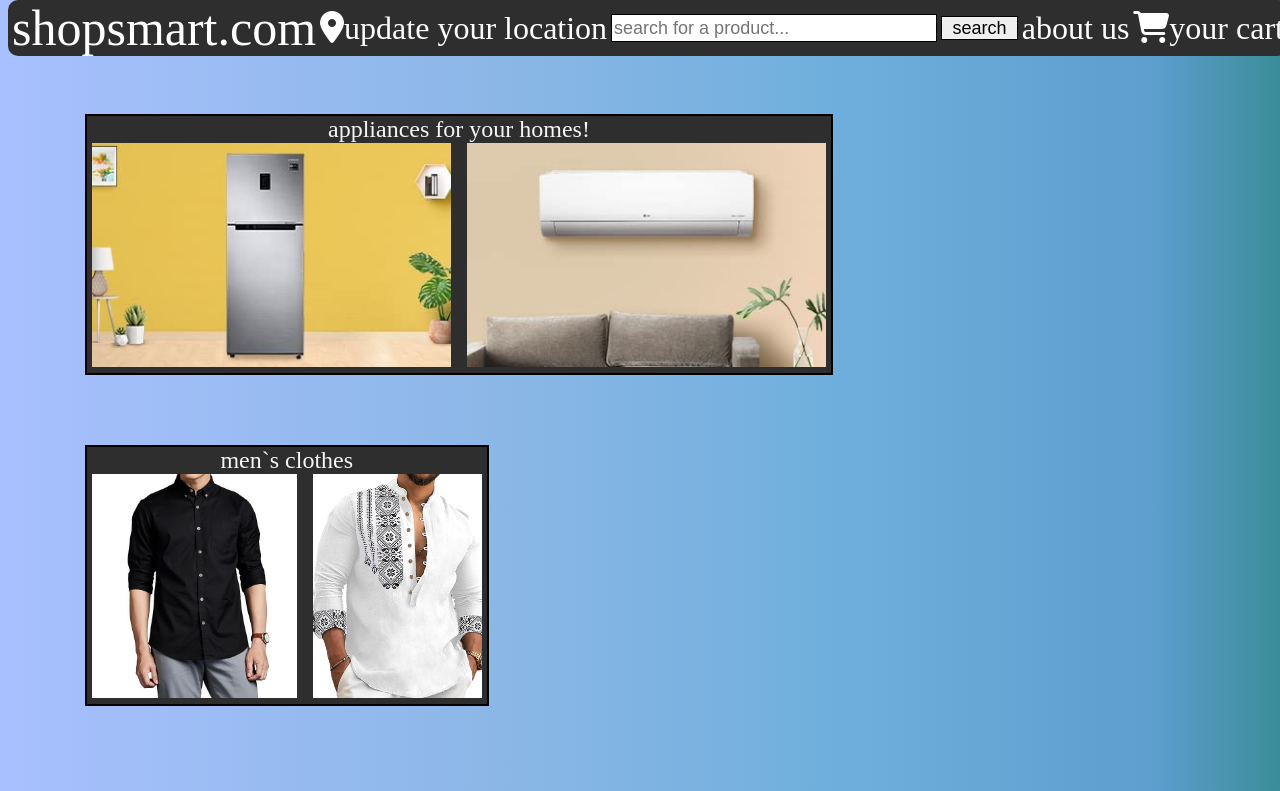
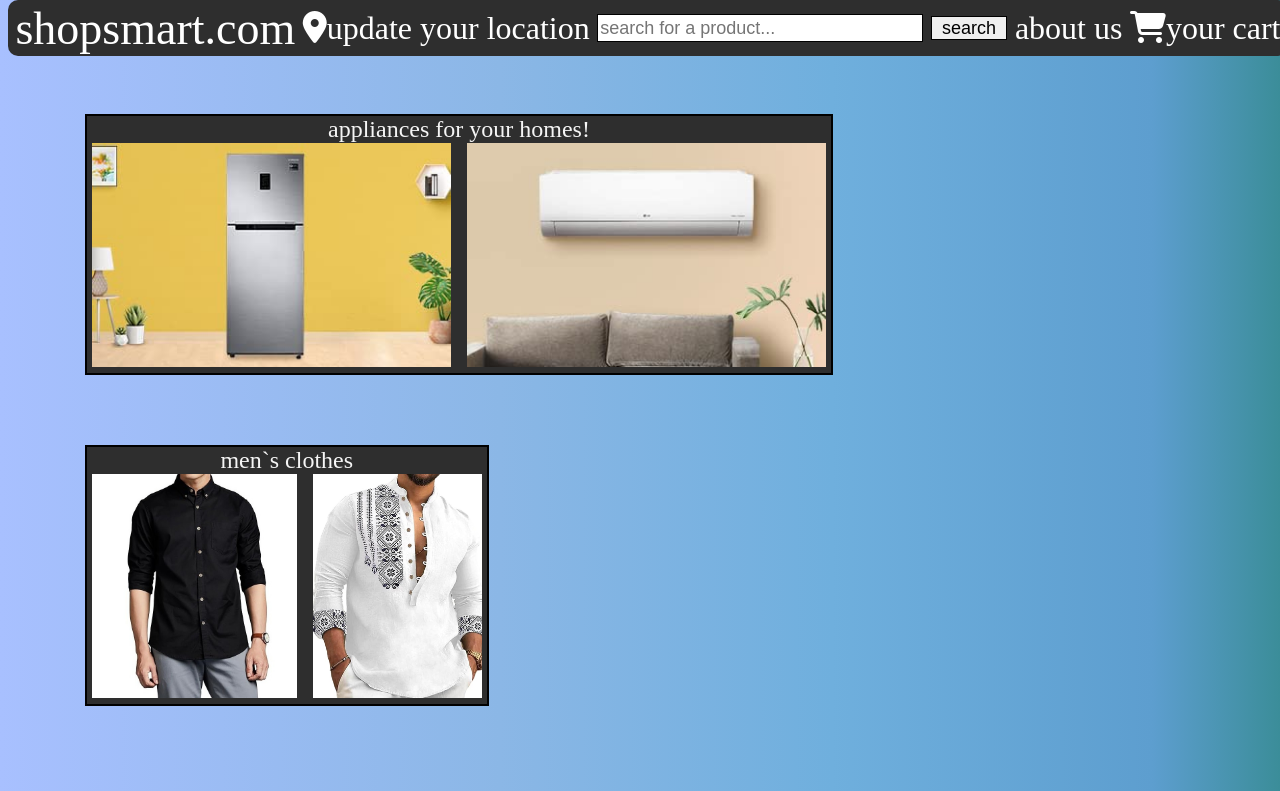
Before and after one commit to dhruv-jani-0808/shop-smart, a plain HTML site: page index.html in a window 1280 px wide. Shown: the top 791 px of the page. Drawn offline with Linux system fonts and the light colour scheme.

Commit message:
Add files via upload

```diff
--- a/1.css
+++ b/1.css
@@ -21,7 +21,7 @@ a:hover {
 }
 #shopsmart {
     color: white;
-    font-size: 50px;
+    font-size: 5.75vh;
 }
 
 #search {
```
